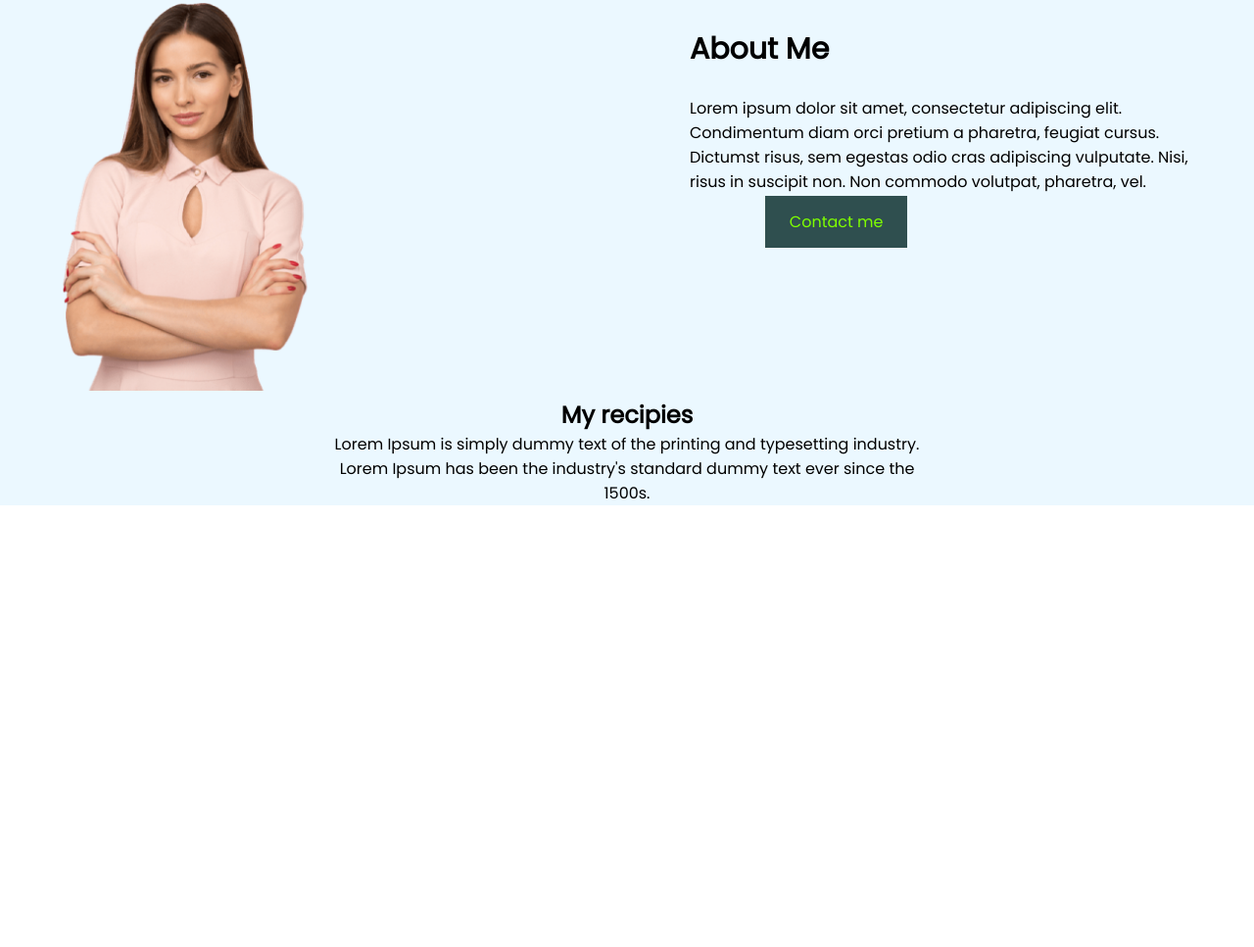
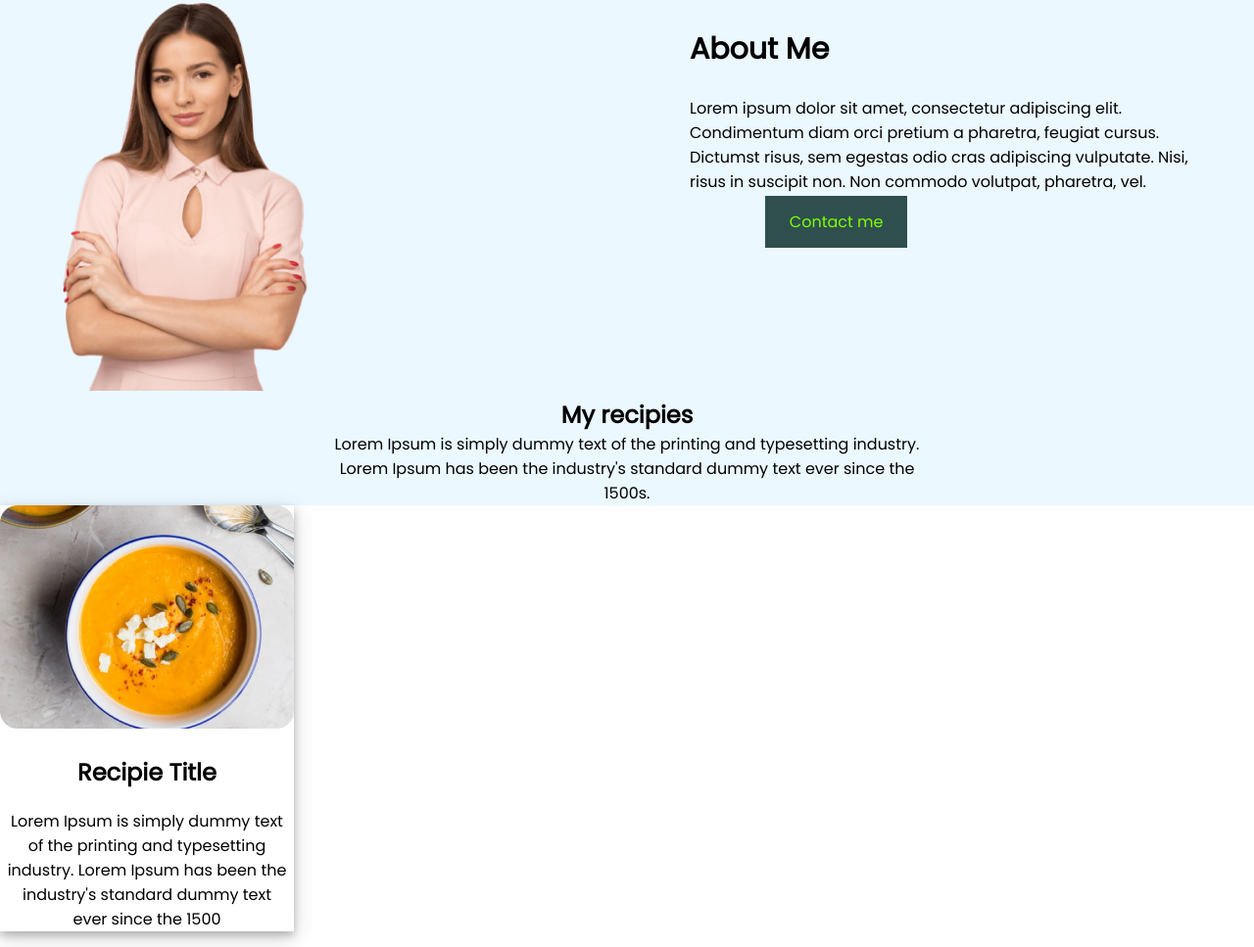
Before and after one commit to dmmonir2003/my-first-practice, a plain HTML site: page index.html in a window 1280 px wide. Shown: the part 407-1374 px from the top of the page at 98% size. Before the commit the page ends 923 px from the top, so only its background shows below. Drawn offline with Linux system fonts and the light colour scheme.

Commit message:
shadow-box-1

```diff
--- a/index.html
+++ b/index.html
@@ -64,13 +64,23 @@
 
         </div>
 
+    </section>
+
+
+    <section class="racipe">
+        <div class="shadow-img-text">
+            <img src="halim.png" alt="" style="width: 100%;">
+
+            <div class="shadow-text">
+                <h2>Recipie Title</h2>
+                <p> Lorem Ipsum is simply dummy text of the printing and
+                    typesetting industry. Lorem Ipsum has been the industry's
+                    standard dummy text ever since the 1500</p>
+            </div>
 
 
 
-
-
-
-
+        </div>
 
 
     </section>
--- a/style.css
+++ b/style.css
@@ -92,3 +92,19 @@
      background-position: left;
 
  }
+
+ .textline {
+     text-align: left;
+     margin: 0;
+
+ }
+
+ .shadow-img-text {
+     width: 300px;
+     box-shadow: 0 4px 8px 0 rgba(0, 0, 0, 0.2), 0 6px 20px 0 rgba(0, 0, 0, 0.19);
+     text-align: center;
+ }
+
+ .shadow-text {
+     margin: 2%;
+ }
```
Also changed, not shown: halim.png (added), 1 other file.
